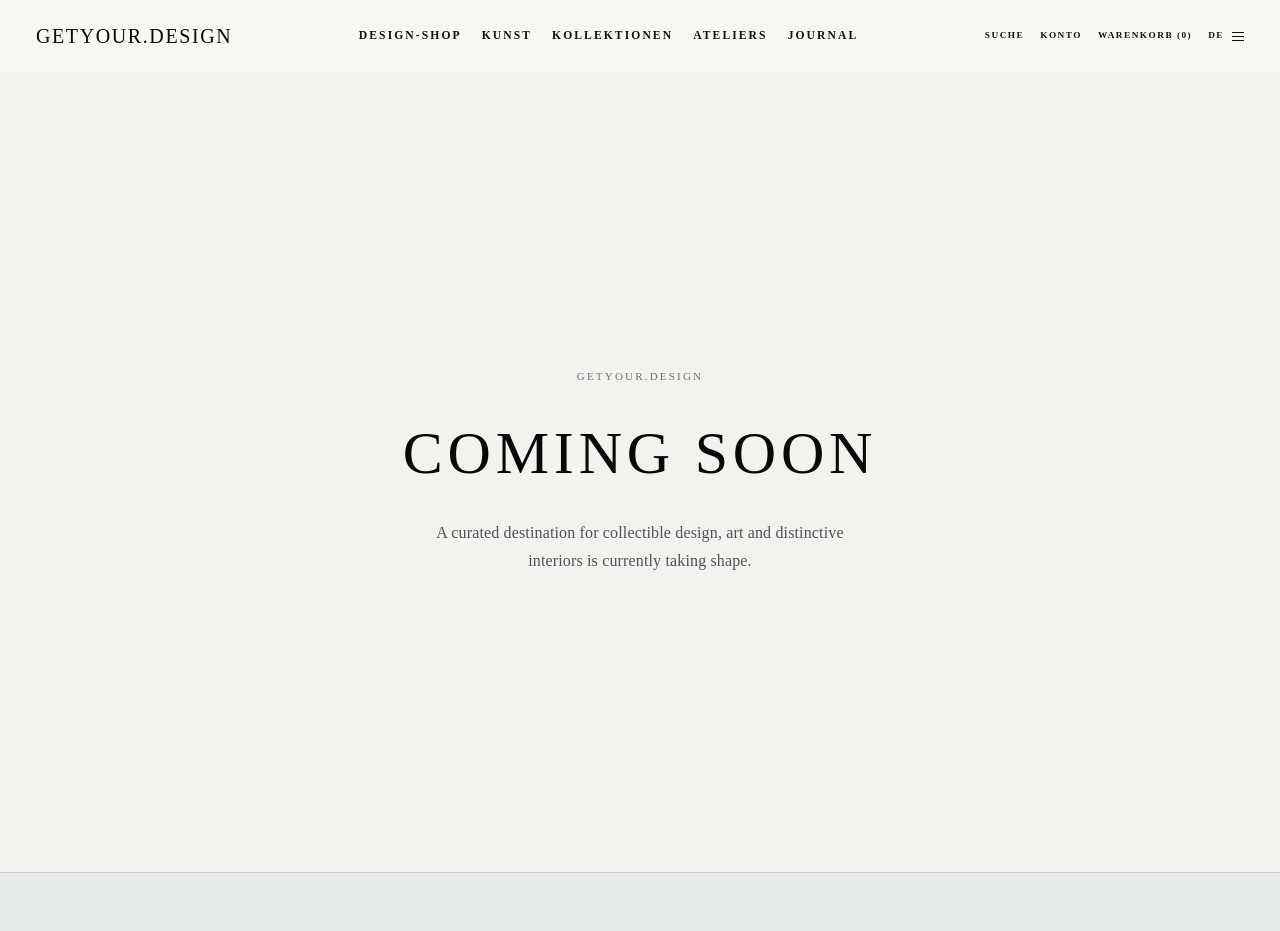
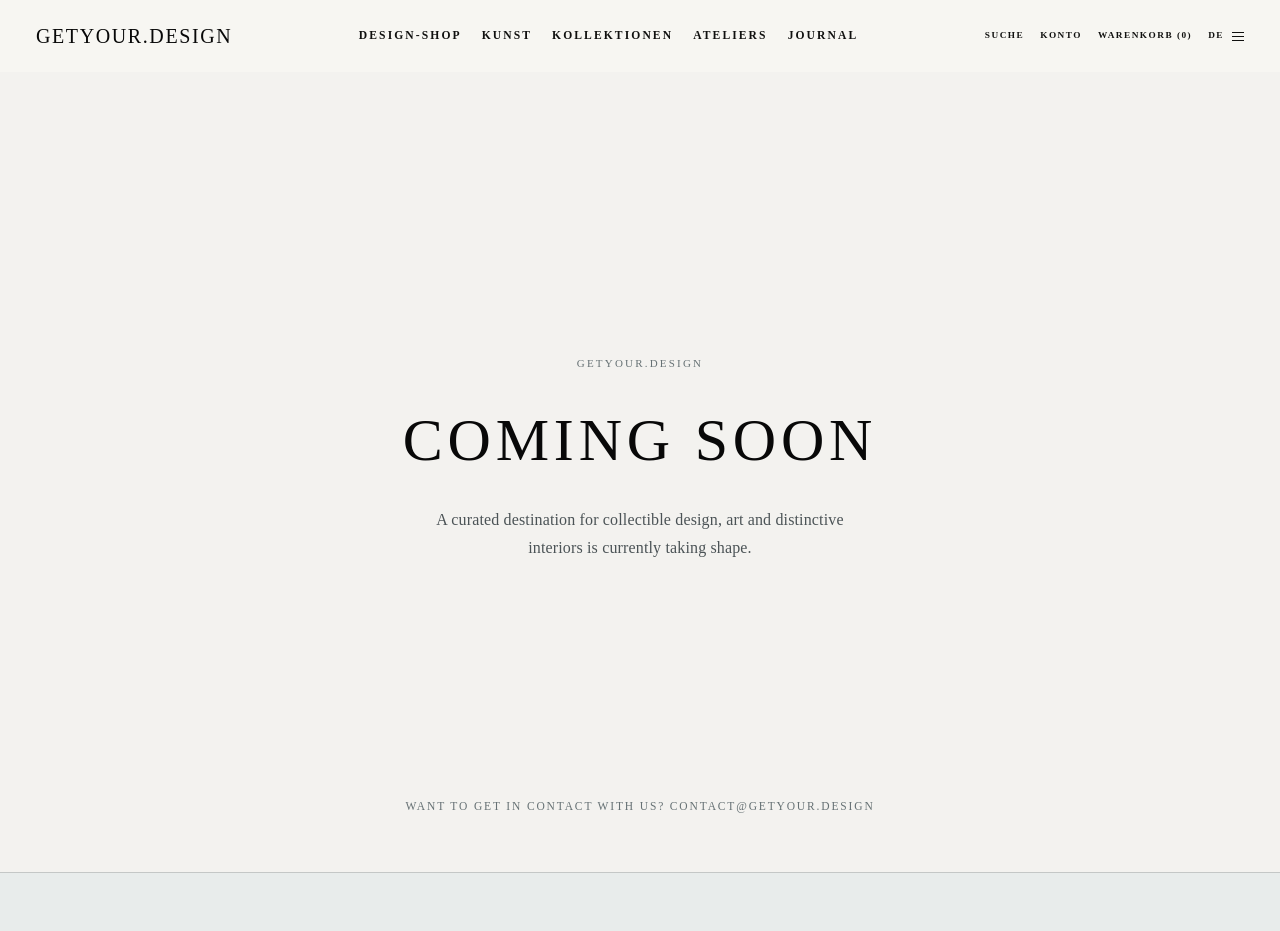
Before and after one commit to getyour-design/getyour-design, a Next.js app: page /coming-soon in a window 1280 px wide. Shown: the top 931 px of the page. Built offline with nearby package versions, Linux system fonts and the light colour scheme.

Commit message:
Add contact to coming soon page

```diff
--- a/app/coming-soon/page.tsx
+++ b/app/coming-soon/page.tsx
@@ -11,7 +11,8 @@
 
 export default function ComingSoonPage() {
   return (
-    <main className="flex min-h-screen items-center justify-center bg-[#f3f2ef] px-6 py-12 text-center">
+    <main className="flex min-h-screen flex-col bg-[#f3f2ef] px-6 py-12 text-center">
+      <div className="flex flex-1 items-center justify-center">
         <div className="max-w-xl">
           <p className="type-label text-[#667174]">GETYOUR.DESIGN</p>
           <h1 className="serif mt-8 text-4xl leading-tight sm:text-6xl">Coming Soon</h1>
@@ -19,6 +20,13 @@
             A curated destination for collectible design, art and distinctive interiors is currently taking shape.
           </p>
         </div>
+      </div>
+      <p className="pb-2 text-[0.72rem] uppercase tracking-[0.16em] text-[#667174]">
+        Want to get in contact with us?{" "}
+        <a className="text-[#10100f] underline decoration-black/40 underline-offset-4 transition hover:decoration-black" href="mailto:contact@getyour.design">
+          contact@getyour.design
+        </a>
+      </p>
     </main>
   );
 }
```
Lines whose indentation alone changed are shown as unchanged.
